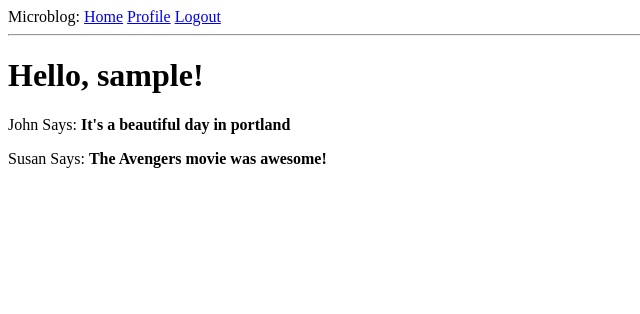
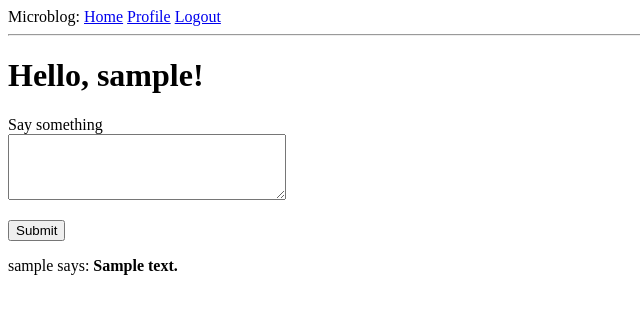
Before and after one commit to yevgenybulochnik/devops-playground, a Flask app: page / in a window 1280 px wide. Shown: the top 314 px of the page, without its empty margins (0-640 px from the left). Run offline with Flask 2, Linux system fonts and the light colour scheme; a user stored in the database is signed in; tables that the repository leaves empty hold one stand-in row (values such as "Sample post").

Commit message:
Post form, route + template update

```diff
--- a/flask-tutorial/app/forms.py
+++ b/flask-tutorial/app/forms.py
@@ -61,3 +61,10 @@ class EditProfileForm(FlaskForm):
             user = User.query.filter_by(username=self.username.data).first()
             if user is not None:
                 raise ValidationError('Please use a different username.')
+
+
+class PostForm(FlaskForm):
+    post = TextAreaField('Say something', validators=[
+        DataRequired(), Length(min=1, max=140)
+    ])
+    submit = SubmitField('Submit')
--- a/flask-tutorial/app/routes.py
+++ b/flask-tutorial/app/routes.py
@@ -3,8 +3,8 @@ from flask_login import current_user, login_user, logout_user, login_required
 from werkzeug.urls import url_parse
 from datetime import datetime
 from app import app, db
-from app.forms import LoginForm, RegistartionForm, EditProfileForm
-from app.models import User
+from app.forms import LoginForm, RegistartionForm, EditProfileForm, PostForm
+from app.models import User, Post
 
 # urllib.parse.unquote_plus required when flask is behind an apache server,
 # this function removes the %2F encoding added to the next parameter
@@ -18,21 +18,19 @@ def before_request():
         db.session.commit()
 
 
-@app.route('/')
-@app.route('/index')
+@app.route('/', methods=['GET', 'POST'])
+@app.route('/index', methods=['GET', 'POST'])
 @login_required
 def index():
-    posts = [
-        {
-            'author': {'username': 'John'},
-            'body': "It's a beautiful day in portland"
-        },
-        {
-            'author': {'username': 'Susan'},
-            'body': "The Avengers movie was awesome!"
-        }
-    ]
-    return render_template('index.html', title='Home', posts=posts)
+    form = PostForm()
+    if form.validate_on_submit():
+        post = Post(body=form.post.data, author=current_user)
+        db.session.add(post)
+        db.session.commit()
+        flash('Your post is now live!')
+        return redirect(url_for('index'))
+    posts = current_user.followed_posts().all()
+    return render_template('index.html', title='Home', form=form, posts=posts)
 
 
 @app.route('/login', methods=['GET', 'POST'])
--- a/flask-tutorial/app/templates/index.html
+++ b/flask-tutorial/app/templates/index.html
@@ -2,9 +2,20 @@
 
 {% block content %}
   <h1> Hello, {{ current_user.username }}!</h1>
-  {% for post in posts%}
-  <div>
-    <p>{{post.author.username}} Says: <b>{{post.body}}</b></p>
-  </div>
+  <form action="" method="post" novalidate>
+      {{ form.hidden_tag() }}
+      <p>
+        {{ form.post.label }}<br>
+        {{ form.post(cols=32, rows=4) }}<br>
+        {% for error in form.post.errors %}
+        <span style='color: red;'>[{{ error }}]</span>
+        {% endfor %}
+      </p>
+      <p>{{ form.submit() }}</p>
+  </form>
+  {% for post in posts %}
+  <p>
+  {{ post.author.username }} says: <b>{{ post.body }}</b>
+  </p>
   {% endfor %}
 {% endblock %}
```
